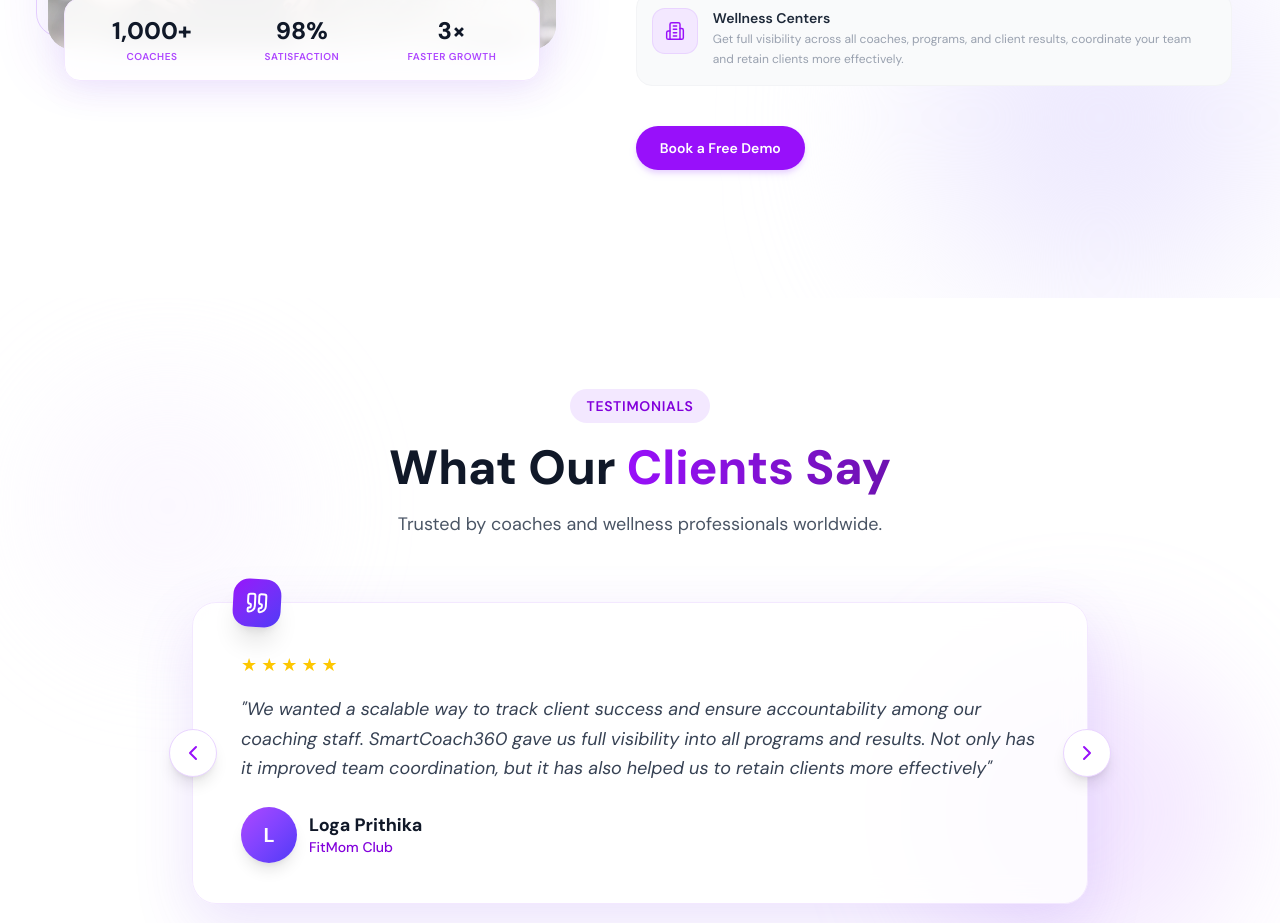
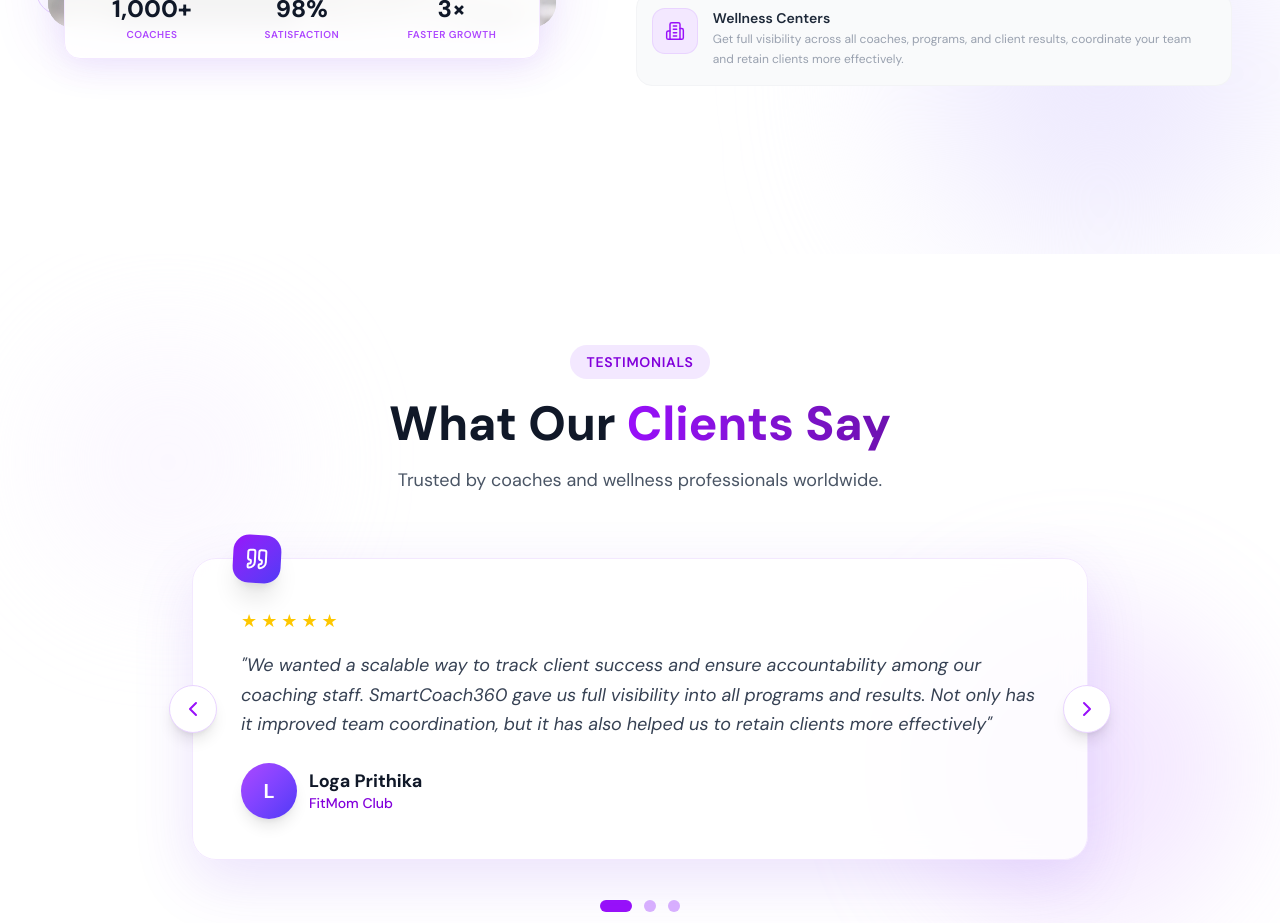
Before and after one commit to Suraj8517/react-crm-website, a React (Vite) app: page / in a window 1280 px wide. Shown: the part 8020-8943 px from the top of the page. Built offline with nearby package versions, Linux system fonts and the light colour scheme.

Commit message:
update live site

```diff
--- a/src/components/ForWhomSection.jsx
+++ b/src/components/ForWhomSection.jsx
@@ -179,17 +179,7 @@
 
             {/* CTA */}
             <div className="mt-10 flex flex-wrap items-center gap-4 ">
-              <button
-                onClick={() =>
-                  window.open(
-                    "https://calendly.com/sangameswaran-vmaxhealthtech/30min",
-                    "_blank"
-                  )
-                }
-                className="rounded-full bg-purple-600 px-6 py-3 text-sm font-semibold text-white shadow-md shadow-purple-200 transition hover:bg-purple-700 hover:shadow-purple-300 active:scale-95 "
-              >
-                Book a Free Demo
-              </button>
+
             </div>
           </div>
         </div>
```
